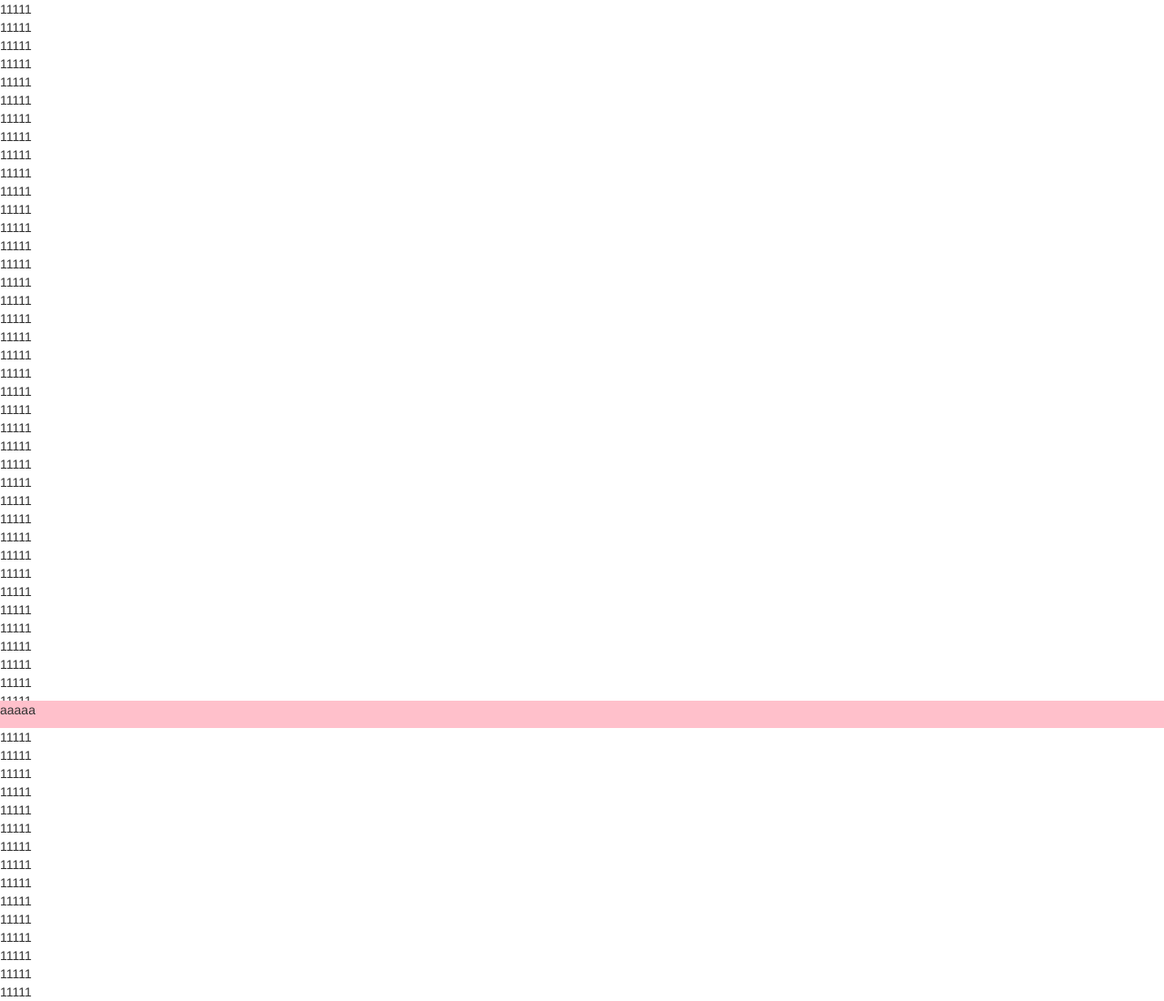
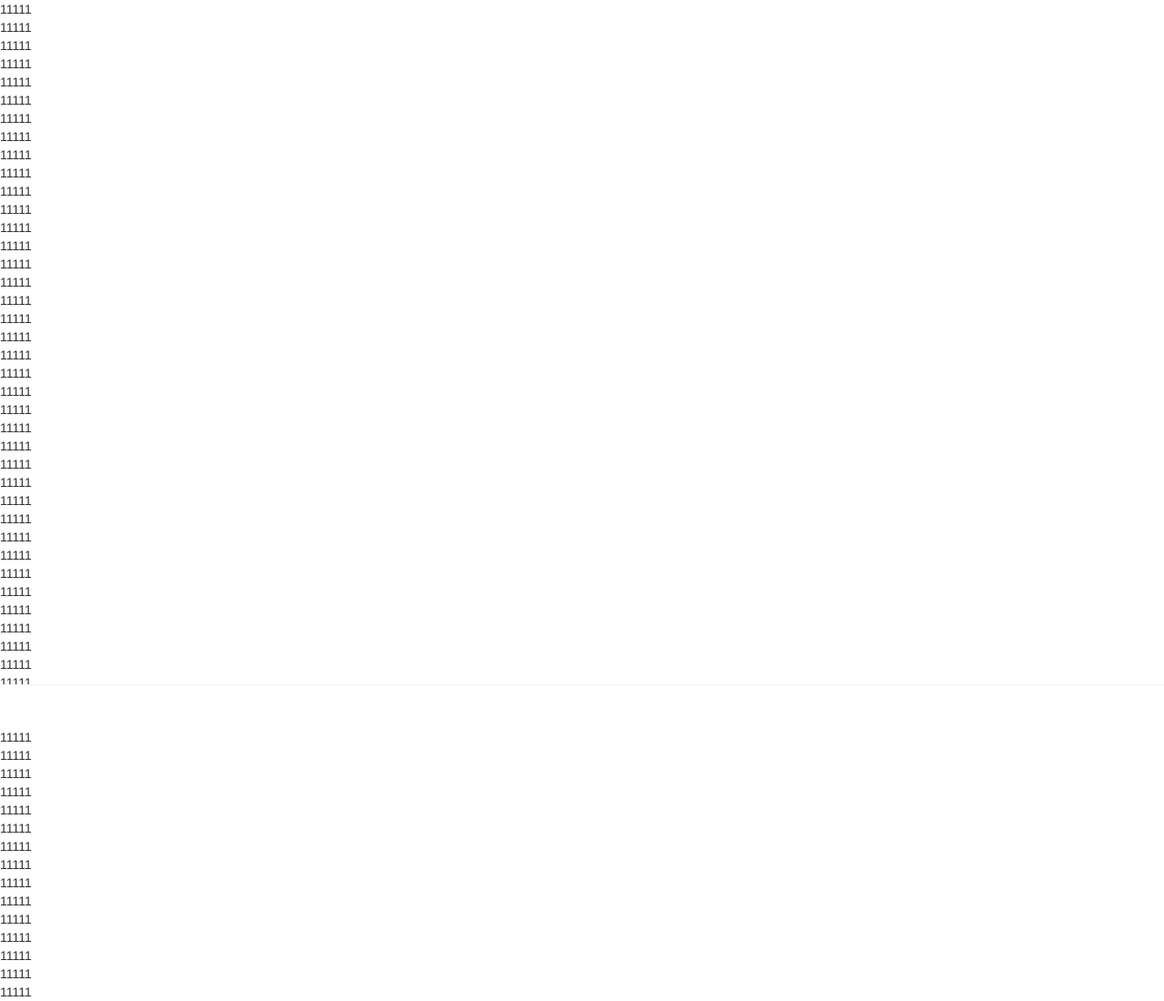
Before and after one commit to zhuhaihandachui/hx, a plain HTML site: page menu/index.html in a window 1280 px wide. Shown: the top 1100 px of the page at 91% size. Drawn offline with Linux system fonts and the light colour scheme.

Commit message:
change style

```diff
--- a/menu/css/main.css
+++ b/menu/css/main.css
@@ -1,8 +1,10 @@
+/*底部导航*/
 .bottom-nav{
-	background-color: pink;
+	background-color: #ffffff;
 	position: fixed;
 	left: 0;
 	bottom: 0;
 	width: 100%;
-	height: 30px;
+	height: 48px;
+	border-top: 1px solid #f5f5f5
 }
--- a/menu/index.html
+++ b/menu/index.html
@@ -10,7 +10,7 @@
 	</head>
 	<body>
 		<!-- 底部导航 -->
-		<div  class="bottom-nav">	aaaaa	</div>
+		<div  class="bottom-nav">	</div>
 <div>11111</div>
 <div>11111</div>
 
```
